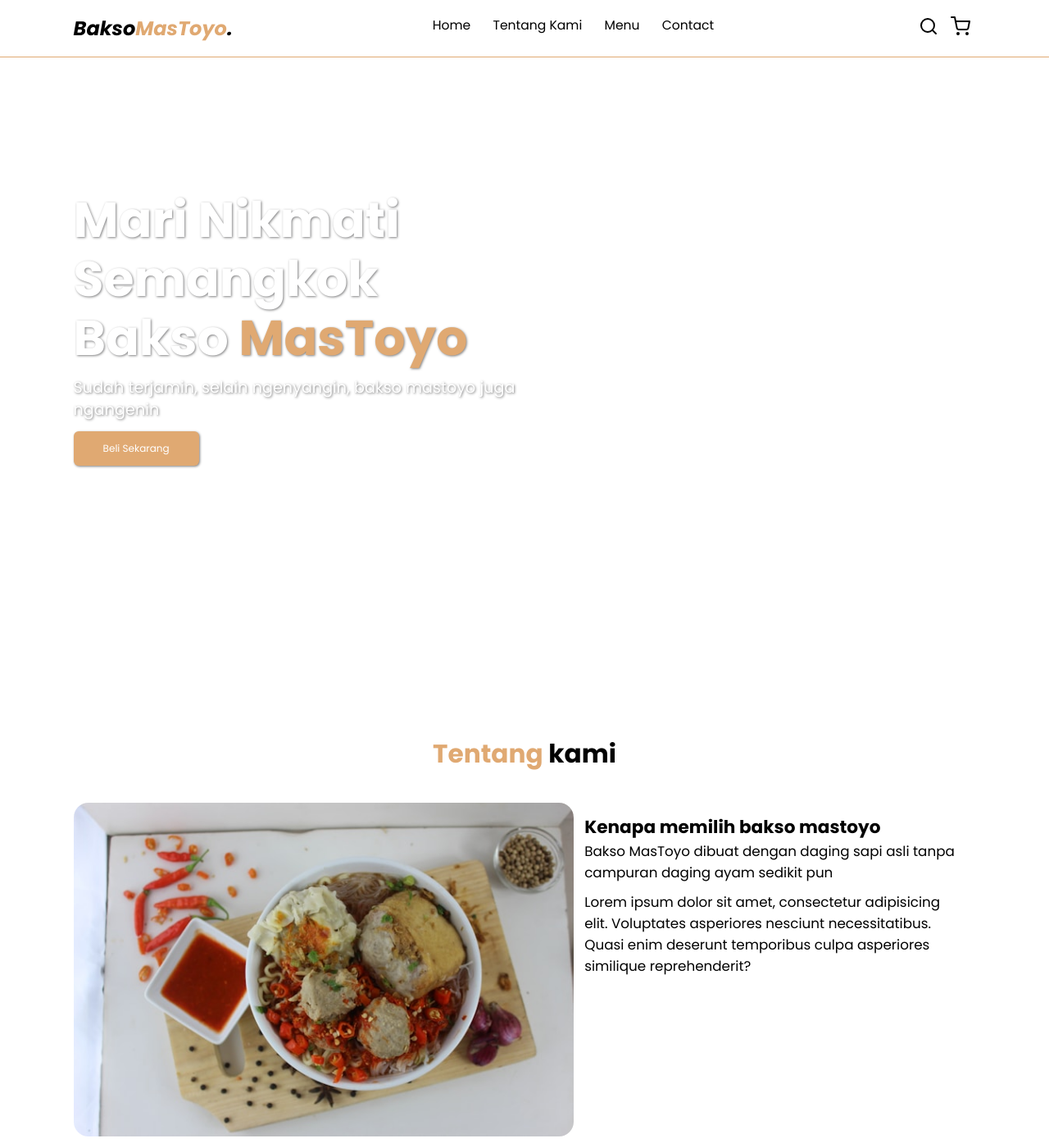
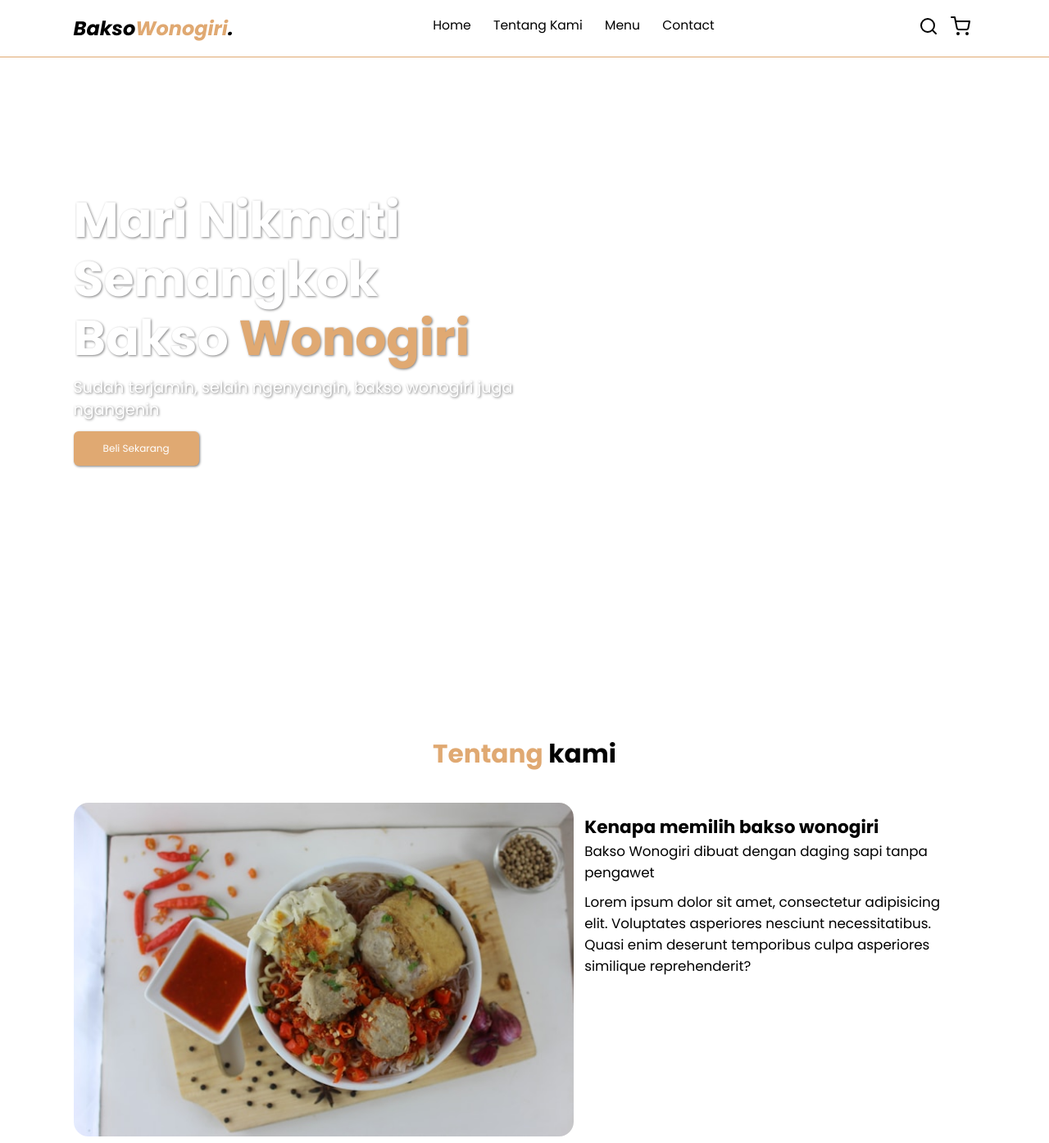
Before and after one commit to FadilAjiWeb/FadilAji, a plain HTML site: page index.html in a window 1280 px wide. Shown: the top 1394 px of the page at 82% size. Drawn offline with nearby package versions, Linux system fonts and the light colour scheme.

Commit message:
index.html

```diff
--- a/index.html
+++ b/index.html
@@ -2,7 +2,7 @@
 <html lang="en">
     <meta charset="UTF-8">
     <meta name="viewport" content="width=device-width, initial-scale=1.0">
-    <title>Bakso MasToyo</title>
+    <title>Bakso Wonogiri</title>
     <!--ICON-->
     <script src="https://unpkg.com/feather-icons"></script>
     <!--FONT-->
@@ -15,7 +15,7 @@
 <body>
     <!--NAVBAR START-->
     <nav class="navbar">
-        <a href="#" class="navbar-logo">Bakso<span>MasToyo</span>.</a>
+        <a href="#" class="navbar-logo">Bakso<span>Wonogiri</span>.</a>
 
         <div class="navbar-nav">
           <a href="#">Home</a>
@@ -34,8 +34,8 @@
     <!--Hero section start-->
     <section class="hero" id="home">
         <main class="content">
-            <h1>Mari Nikmati Semangkok Bakso <span>MasToyo</span></h1>
-            <p>Sudah terjamin, selain ngenyangin, bakso mastoyo juga ngangenin</p>
+            <h1>Mari Nikmati Semangkok Bakso <span>Wonogiri</span></h1>
+            <p>Sudah terjamin, selain ngenyangin, bakso wonogiri juga ngangenin</p>
             <a href="https://wa.me/+6281315704647" class="cta">Beli Sekarang</a>
         </main>
     </section>
@@ -49,8 +49,8 @@
                 <img src="about.jpg" alt="Tentang kami">
             </div>
             <div class="content">
-                <h3>Kenapa memilih bakso mastoyo</h3>
-                <p>Bakso MasToyo dibuat dengan daging sapi asli tanpa campuran daging ayam sedikit pun</p>
+                <h3>Kenapa memilih bakso wonogiri</h3>
+                <p>Bakso Wonogiri dibuat dengan daging sapi tanpa pengawet</p>
                 <p>Lorem ipsum dolor sit amet, consectetur adipisicing elit. Voluptates asperiores nesciunt necessitatibus. Quasi enim deserunt temporibus culpa asperiores similique reprehenderit?</p>
             </div>
         </div>
```
